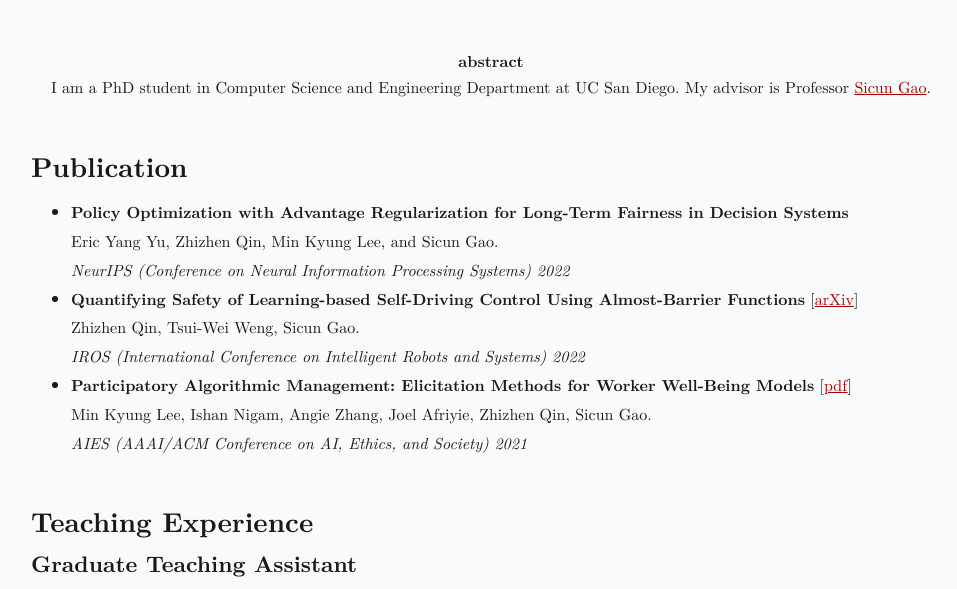
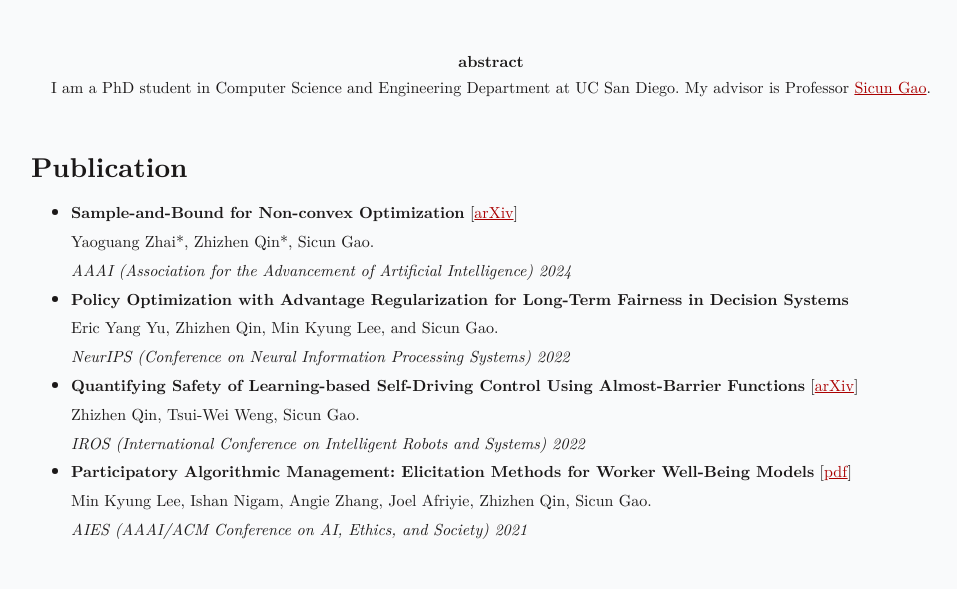
Before and after one commit to ZhizhenQin/ZhizhenQin.github.io, a website: page index.html in a window 1280 px wide. Shown: the part 171-760 px from the top of the page, without its empty margins (149-1106 px from the left). Drawn offline with Linux system fonts and the light colour scheme.

Commit message:
add sample-and-bound

```diff
--- a/index.html
+++ b/index.html
@@ -27,6 +27,12 @@
 		<h2 id="publication">Publication</h2>
 
 		<ul>
+			<li>
+				<b>Sample-and-Bound for Non-convex Optimization</b> [<a href='https://arxiv.org/abs/2401.04812'>arXiv</a>] <br>
+				Yaoguang Zhai*, Zhizhen Qin*, Sicun Gao. <br>
+				<i>AAAI (Association for the Advancement of Artificial Intelligence) 2024</i>
+			</li>
+
 			<li>
 				<b>Policy Optimization with Advantage Regularization for Long-Term Fairness in Decision Systems</b> <br>
 				Eric Yang Yu, Zhizhen Qin, Min Kyung Lee, and Sicun Gao. <br>
```
